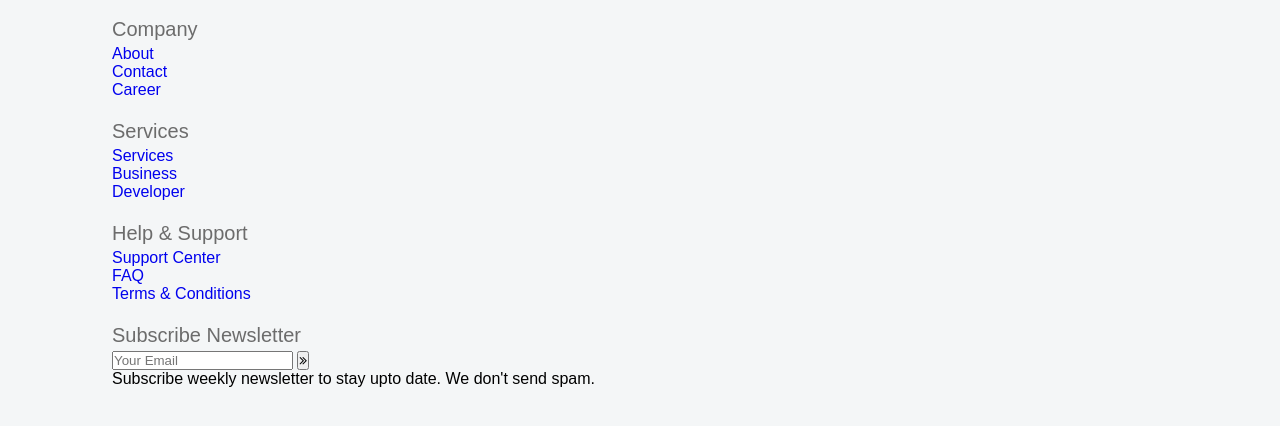
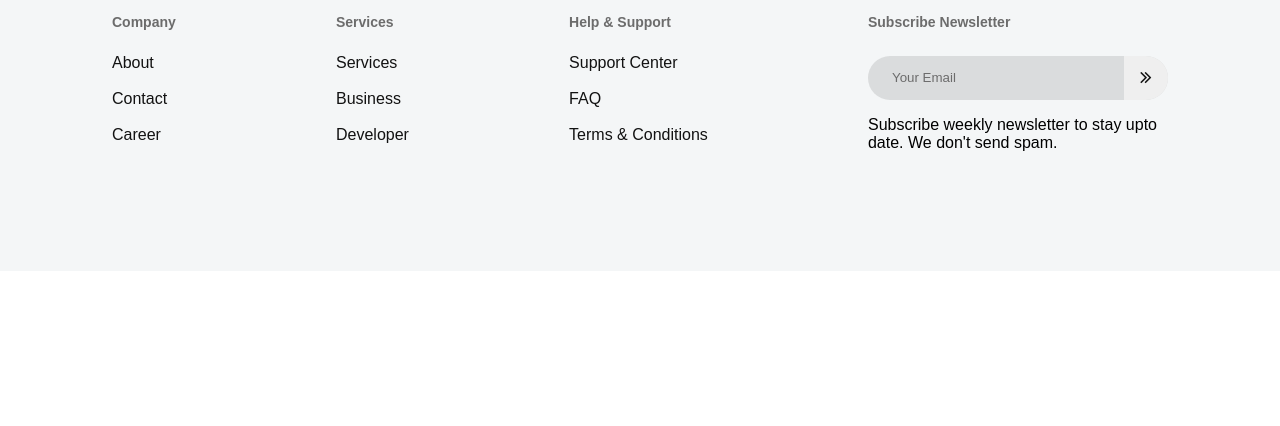
Before and after one commit to HarpreetKaurCheema/Brantford, a plain HTML site: page index.html in a window 1280 px wide. Shown: the part 4387-4813 px from the top of the page. After the commit the page ends 4658 px from the top, so only its background shows below. Drawn offline with Linux system fonts and the light colour scheme; files whose address does not match are found by name; a web font is replaced by a local one.

Commit message:
fotter styles

```diff
--- a/style.css
+++ b/style.css
@@ -534,3 +534,71 @@ footer .row-one a{
     font-size: 26px;
     color: #6c6c6c;
 }
+
+footer .second-row{
+    display: flex;
+    flex-direction: row;
+    justify-content: space-between;
+
+}
+footer .second-row h6{
+    font-size: 14px;
+    font-weight: 700;
+    line-height: 18px;
+    color: #6c6c6c;
+    padding-bottom: 20px;
+}
+footer .second-row li{
+    padding-bottom: 12px;
+}
+
+footer .second-row li a{
+    font-size: 16px;
+    font-weight: 500;
+    line-height: 24px;
+    color: #121212;
+}
+footer .second-row .first-row:nth-child(4){
+    max-width: 300px;
+}
+footer .second-row  .newsletter{
+    display: flex;
+    flex-direction: row;
+    justify-content: center;
+    align-items: center;
+    position: relative;
+    margin-top: 5px;
+}
+footer .second-row  .newsletter input{
+    width:100%;
+    height:44px;
+    border-radius:50px;
+    padding:0 24px;
+    border:0;
+    background-color: rgba(33,33,33,0.12);
+    font-weight: 500;
+    outline:none;
+}
+
+footer .second-row  .newsletter input::placeholder{
+opacity:1;
+color:#6c6c6c;
+}
+footer .second-row  .newsletter button{
+position:absolute;
+top:0;
+right:0;
+width:44px;
+height:44px;
+border-top-right-radius: 50px;
+border-bottom-right-radius: 50px;
+border:0;
+font-size:20px;
+color:#121212;
+background-color: none;
+cursor:pointer;
+}
+
+footer .second-row  .text{
+margin-top: 16px;
+}
```
Also changed, not shown: index.html (+1 -0 lines).
